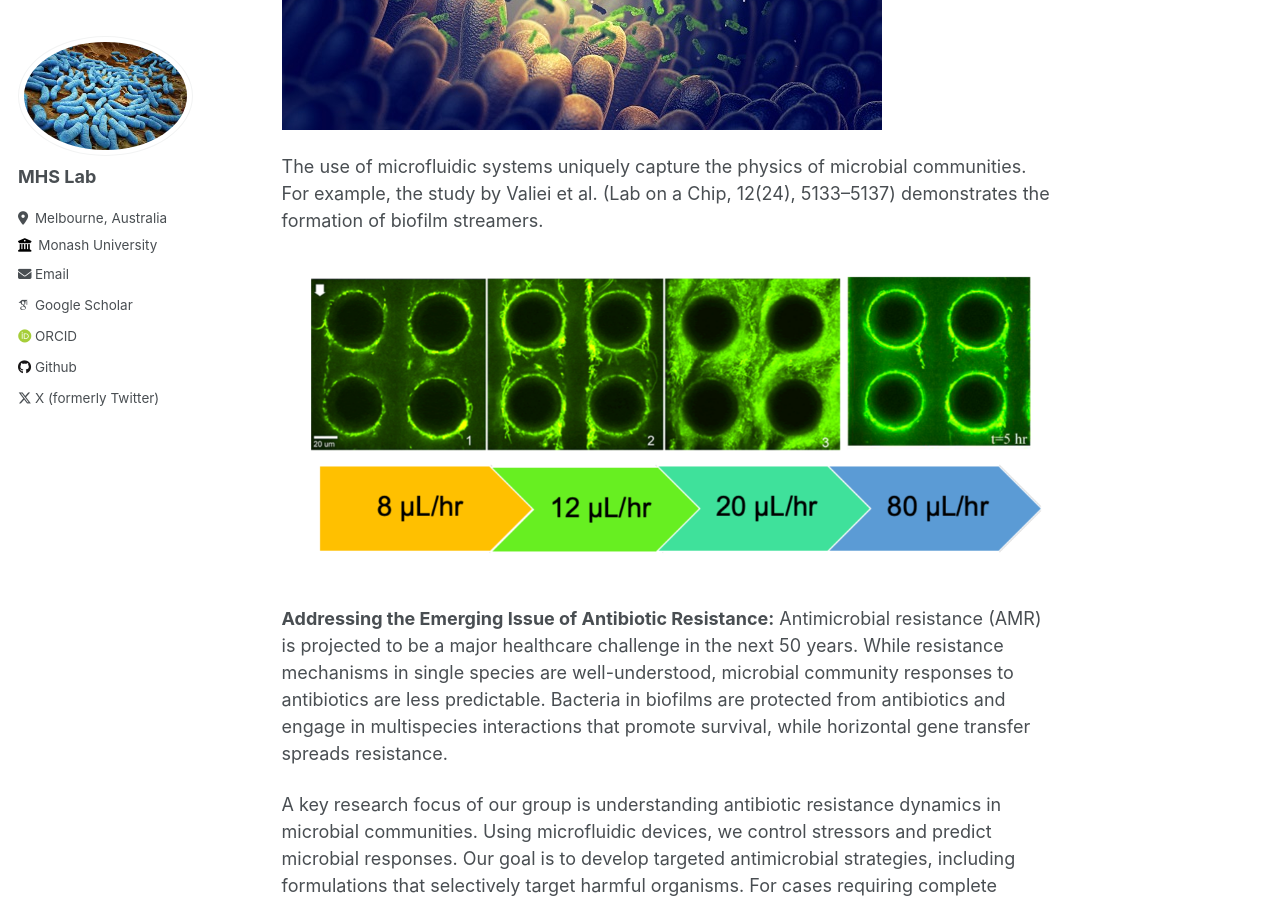
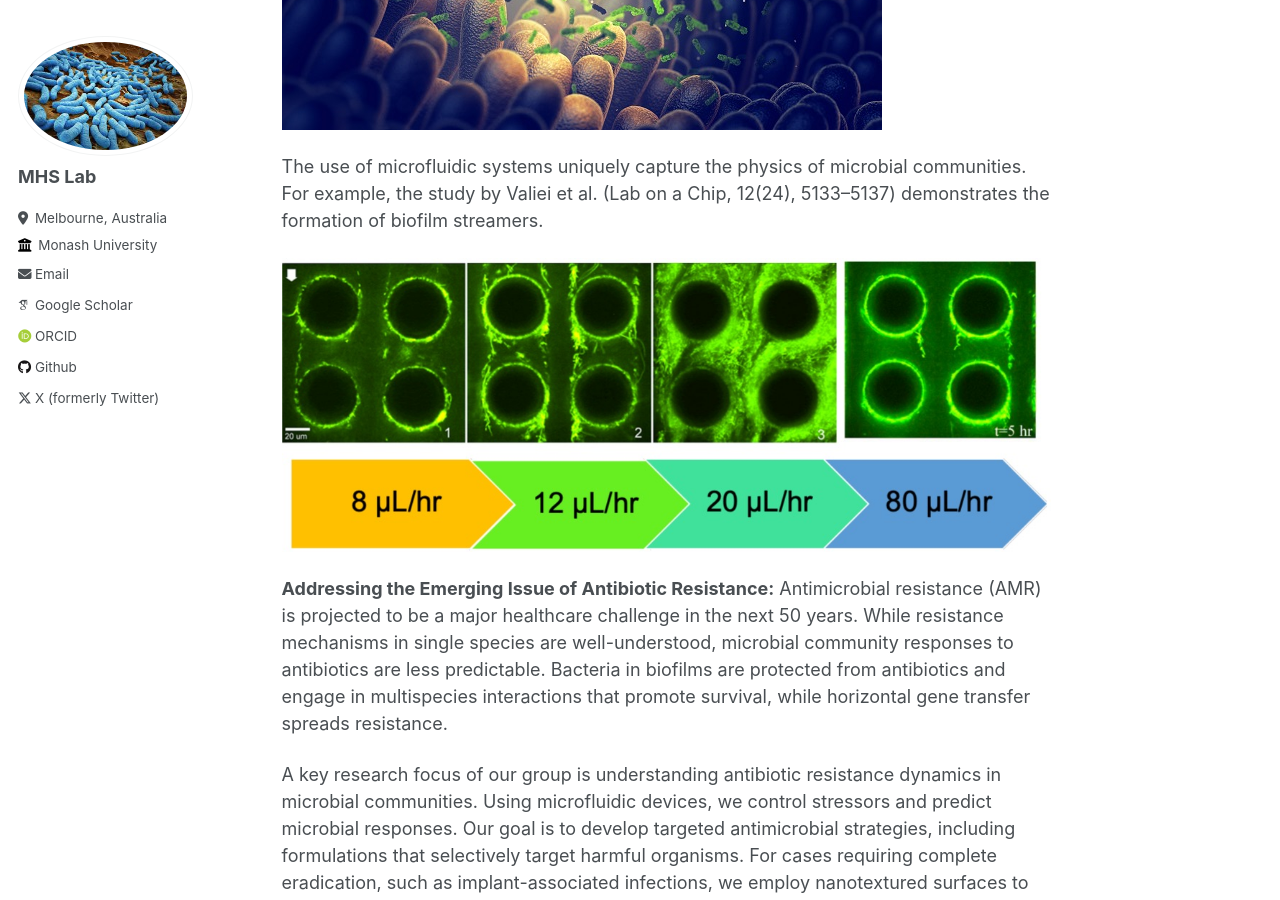
Before and after one commit to AminValiei/valieilab, a Jekyll site: the page built from _pages/about.md, in a window 1280 px wide and 900 px high, scrolled down 975 px. Built offline with Jekyll 4.4.1, drawn with Linux system fonts in a browser that asks for light colours; some web fonts are replaced.

Commit message:
Update about.md

```diff
--- a/_pages/about.md
+++ b/_pages/about.md
@@ -21,7 +21,7 @@ Our approach provides a foundation for linking an individual’s microbiome to t
 
 The use of microfluidic systems uniquely capture the physics of microbial communities. For example, the study by Valiei et al. (Lab on a Chip, 12(24), 5133–5137) demonstrates the formation of biofilm streamers.
 
-![Alt Text]({{ site.baseurl }}/images/rect6323.png)
+![Alt Text]({{ site.baseurl }}/images/streamers.jpg)
 
 **Addressing the Emerging Issue of Antibiotic Resistance:** Antimicrobial resistance (AMR) is projected to be a major healthcare challenge in the next 50 years. While resistance mechanisms in single species are well-understood, microbial community responses to antibiotics are less predictable. Bacteria in biofilms are protected from antibiotics and engage in multispecies interactions that promote survival, while horizontal gene transfer spreads resistance.
 
```
